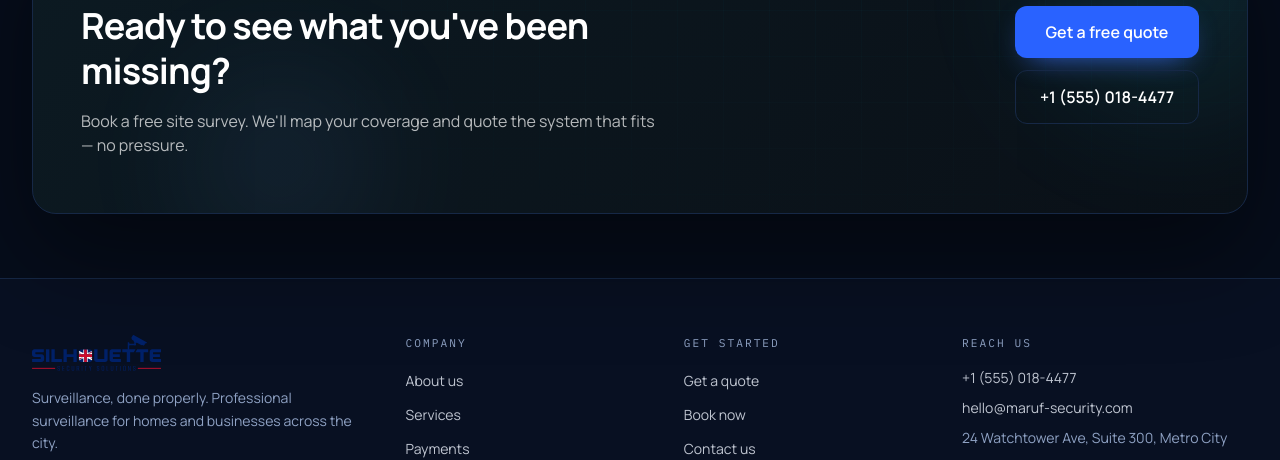
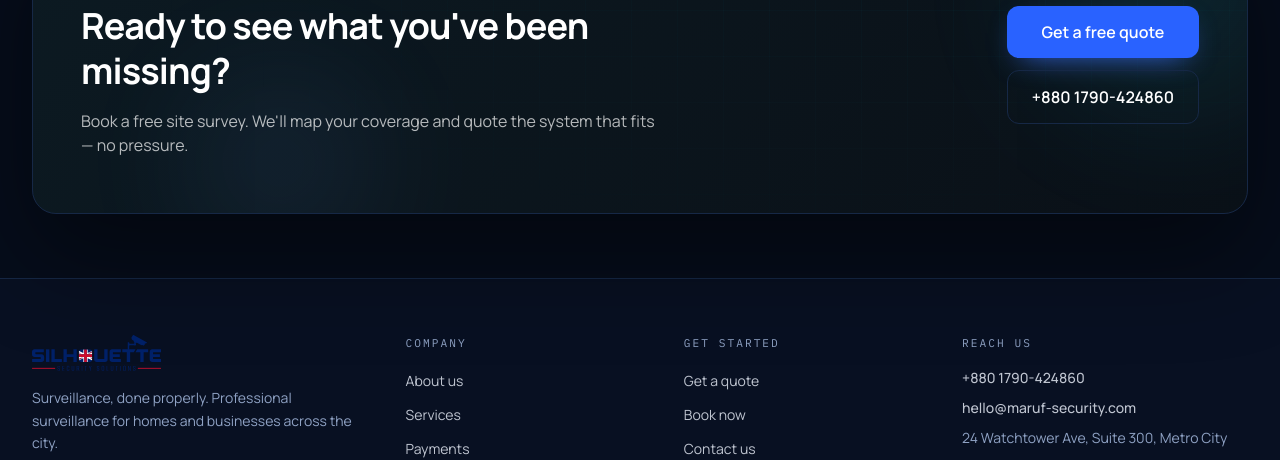
Before and after one commit to sadmanryanriad/maruf-surveillance-camera, a Next.js app: page /about in a window 1280 px wide. Shown: the part 2197-2657 px from the top of the page. Built offline with nearby package versions, Linux system fonts and the light colour scheme; no server answers; the database is empty.

Commit message:
feat: sync site footer contact info with MongoDB settings and add fallback contact resilience

```diff
--- a/src/components/floating-whatsapp.tsx
+++ b/src/components/floating-whatsapp.tsx
@@ -1,9 +1,10 @@
 "use client";
 
 import { useEffect, useState } from "react";
+import { site } from "@/lib/site";
 
 export function FloatingWhatsAppButton() {
-  const [waNumber, setWaNumber] = useState("8801790424860");
+  const [waNumber, setWaNumber] = useState(site.whatsappNumber || "8801790424860");
 
   useEffect(() => {
     fetch("/api/settings")
@@ -13,7 +14,10 @@ export function FloatingWhatsAppButton() {
           setWaNumber(data.setting.whatsappNumber);
         }
       })
-      .catch(() => {});
+      .catch(() => {
+        // Fallback resilience if DB/network fails
+        setWaNumber(site.whatsappNumber || "8801790424860");
+      });
   }, []);
 
   const cleanNum = waNumber.replace(/[^0-9]/g, "") || "8801790424860";
--- a/src/components/site-footer.tsx
+++ b/src/components/site-footer.tsx
@@ -1,3 +1,6 @@
+"use client";
+
+import { useEffect, useState } from "react";
 import Link from "next/link";
 import { site, socials } from "@/lib/site";
 import { Logo } from "./logo";
@@ -23,6 +26,27 @@ const columns: { title: string; links: { label: string; href: string }[] }[] = [
 ];
 
 export function SiteFooter() {
+  const [phone, setPhone] = useState(site.phone);
+  const [email, setEmail] = useState(site.email);
+  const [address, setAddress] = useState(site.address);
+  const [hours, setHours] = useState(site.hours);
+
+  useEffect(() => {
+    fetch("/api/settings")
+      .then((res) => res.json())
+      .then((data) => {
+        if (data?.setting) {
+          if (data.setting.phone) setPhone(data.setting.phone);
+          if (data.setting.email) setEmail(data.setting.email);
+          if (data.setting.address) setAddress(data.setting.address);
+          if (data.setting.hours) setHours(data.setting.hours);
+        }
+      })
+      .catch(() => {
+        // Fallback resilience if DB is offline
+      });
+  }, []);
+
   return (
     <footer className="border-t border-line bg-surface/40">
       <div className="mx-auto grid max-w-7xl gap-10 px-5 py-14 sm:px-8 lg:grid-cols-[1.4fr_1fr_1fr_1.2fr]">
@@ -71,17 +95,17 @@ export function SiteFooter() {
           <h3 className="hud mb-4 text-muted">Reach us</h3>
           <ul className="space-y-2.5 text-sm text-foreground/80">
             <li>
-              <a href={`tel:${site.phone.replace(/[^+\d]/g, "")}`} className="transition-colors hover:text-primary-strong">
-                {site.phone}
+              <a href={`tel:${phone.replace(/[^+\d]/g, "")}`} className="transition-colors hover:text-primary-strong font-medium">
+                {phone}
               </a>
             </li>
             <li>
-              <a href={`mailto:${site.email}`} className="transition-colors hover:text-primary-strong">
-                {site.email}
+              <a href={`mailto:${email}`} className="transition-colors hover:text-primary-strong font-medium">
+                {email}
               </a>
             </li>
-            <li className="text-muted">{site.address}</li>
-            <li className="text-muted">{site.hours}</li>
+            <li className="text-muted">{address}</li>
+            <li className="text-muted">{hours}</li>
           </ul>
         </div>
       </div>
--- a/src/lib/site.ts
+++ b/src/lib/site.ts
@@ -1,10 +1,11 @@
 export const site = {
   name: "Maruf",
   tagline: "Surveillance, done properly.",
-  phone: "+1 (555) 018-4477",
+  phone: "+880 1790-424860",
   email: "hello@maruf-security.com",
   address: "24 Watchtower Ave, Suite 300, Metro City",
   hours: "Mon–Sat · 8am–8pm",
+  whatsappNumber: "8801790424860",
 };
 
 export type NavItem = { label: string; href: string };
```
